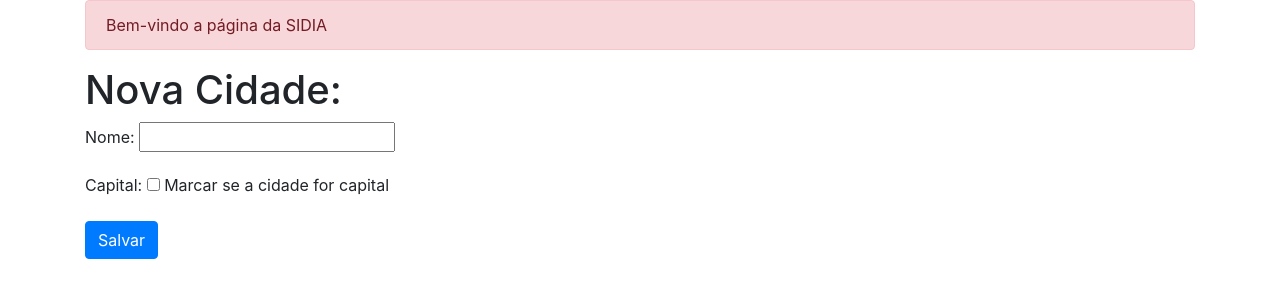
After one commit to lucheol/curso-django-2020, a Django app: page /cidades/create/ in a window 1280 px wide. The commit adds this page. Shown: the top 300 px of the page. Run offline with Django 3.2, Linux system fonts and the light colour scheme; some libraries are stand-ins or nearby versions.

Commit message:
cadastra e remove cidades

```diff
--- /dev/null
+++ b/cadastros/forms.py
@@ -0,0 +1,11 @@
+from django import forms
+
+from cadastros.models import Cidade
+
+
+class CidadeForm(forms.ModelForm):
+
+    class Meta:
+        model = Cidade
+        # fields = ['nome', 'capital']
+        fields = '__all__'
--- a/cadastros/models.py
+++ b/cadastros/models.py
@@ -5,8 +5,8 @@ from django.db import models
 
 class Cidade(models.Model):
 
-    nome = models.CharField(max_length=100)
-    capital = models.BooleanField(default=False)
+    nome = models.CharField(max_length=100, unique=True)
+    capital = models.BooleanField(default=False, help_text='Marcar se a cidade for capital')
 
     def __str__(self):
 
--- /dev/null
+++ b/cadastros/templates/cadastros/cadastra_cidades.html
@@ -0,0 +1,12 @@
+{% extends 'base.html' %}
+
+{% block conteudo %}
+    <h1>Nova Cidade:</h1>
+
+    <form action="{% url 'cidades-cadastro' %}" method="POST">
+        {% csrf_token %}
+        {{ form.as_p }}
+        <input type="submit" value="Salvar" class="btn btn-primary">
+    </form>
+
+{% endblock %}
--- a/cadastros/templates/cadastros/detalhe_cidades.html
+++ b/cadastros/templates/cadastros/detalhe_cidades.html
@@ -4,4 +4,7 @@
     <h1>Detalhe da cidade:</h1>
 
     <p>Nome: {{ cidade.nome }} {% if cidade.capital %}<span class="badge badge-primary">Capital</span>{% endif %}</p>
+    <div>
+    <a class="btn btn-danger" href="{% url 'cidades-remove' cidade.id %}">Apagar registro</a>
+    </div>
 {% endblock %}
--- a/cadastros/templates/cadastros/lista_cidades.html
+++ b/cadastros/templates/cadastros/lista_cidades.html
@@ -2,7 +2,9 @@
 
 {% block conteudo %}
     <h1>Cidades cadastradas:</h1>
-
+<p>
+<a class="btn btn-primary" href="{% url 'cidades-cadastro' %}">Cadastrar nova cidade</a>
+</p>
     <ul class="list-group">
 
         {% for cidade in cidades %}
--- a/cadastros/urls.py
+++ b/cadastros/urls.py
@@ -1,8 +1,10 @@
 from django.urls import include, path
 
-from cadastros.views import lista_cidades, detalhe_cidade
+from cadastros.views import lista_cidades, detalhe_cidade, cadastra_cidade, remove_cidade
 
 urlpatterns = [
     path('', lista_cidades, name='cidades-list'),
-    path('detail/<int:id>/', detalhe_cidade, name='cidades-detalhe')
+    path('detail/<int:id>/', detalhe_cidade, name='cidades-detalhe'),
+    path('delete/<int:id>/', remove_cidade, name='cidades-remove'),
+    path('create/', cadastra_cidade, name='cidades-cadastro')
 ]
--- a/cadastros/views.py
+++ b/cadastros/views.py
@@ -1,11 +1,12 @@
-from django.shortcuts import render, get_object_or_404
+from django.shortcuts import render, get_object_or_404, redirect
 
+from cadastros.forms import CidadeForm
 from cadastros.models import Cidade
 
 
 def lista_cidades(request):
 
-    qs = Cidade.objects.all()
+    qs = Cidade.objects.all().order_by('nome')
 
     context = {
         'cidades': qs,
@@ -22,7 +23,42 @@ def detalhe_cidade(request, id):
     cidade = get_object_or_404(Cidade, pk=id)
 
     context = {
-        'cidade': cidade
+        'cidade': cidade,
     }
 
     return render(request, 'cadastros/detalhe_cidades.html', context)
+
+def remove_cidade(request, id):
+
+    cidade = get_object_or_404(Cidade, pk=id)
+
+    cidade.delete()
+
+    return redirect('cidades-list')
+
+
+def cadastra_cidade(request):
+
+    if request.method == 'POST':
+
+        form = CidadeForm(request.POST)
+
+        if form.is_valid():
+
+            form.save()
+
+            return redirect('cidades-list')
+
+        # nome = request.POST['nome']
+        # capital = request.POST['capital']
+        # Cidade.objects.create(nome=nome, capital=capital)
+
+    else:
+        form = CidadeForm()
+
+
+    context = {
+        'form': form
+    }
+
+    return render(request, 'cadastros/cadastra_cidades.html', context)
--- a/templates/base.html
+++ b/templates/base.html
@@ -12,7 +12,7 @@
 
 <div class="container">
 
-    <div class="alert alert-danger" role="alert">Bem-vindo a página da {{ titulo }}</div>
+    <div class="alert alert-danger" role="alert">Bem-vindo a página da {% if titulo %} {{ titulo }}{% else %} SIDIA {%endif %}</div>
 
     {% block conteudo %}
 
```
Also changed, not shown: cadastros/migrations/0003_auto_20201009_1432.py (added), db.sqlite3.
